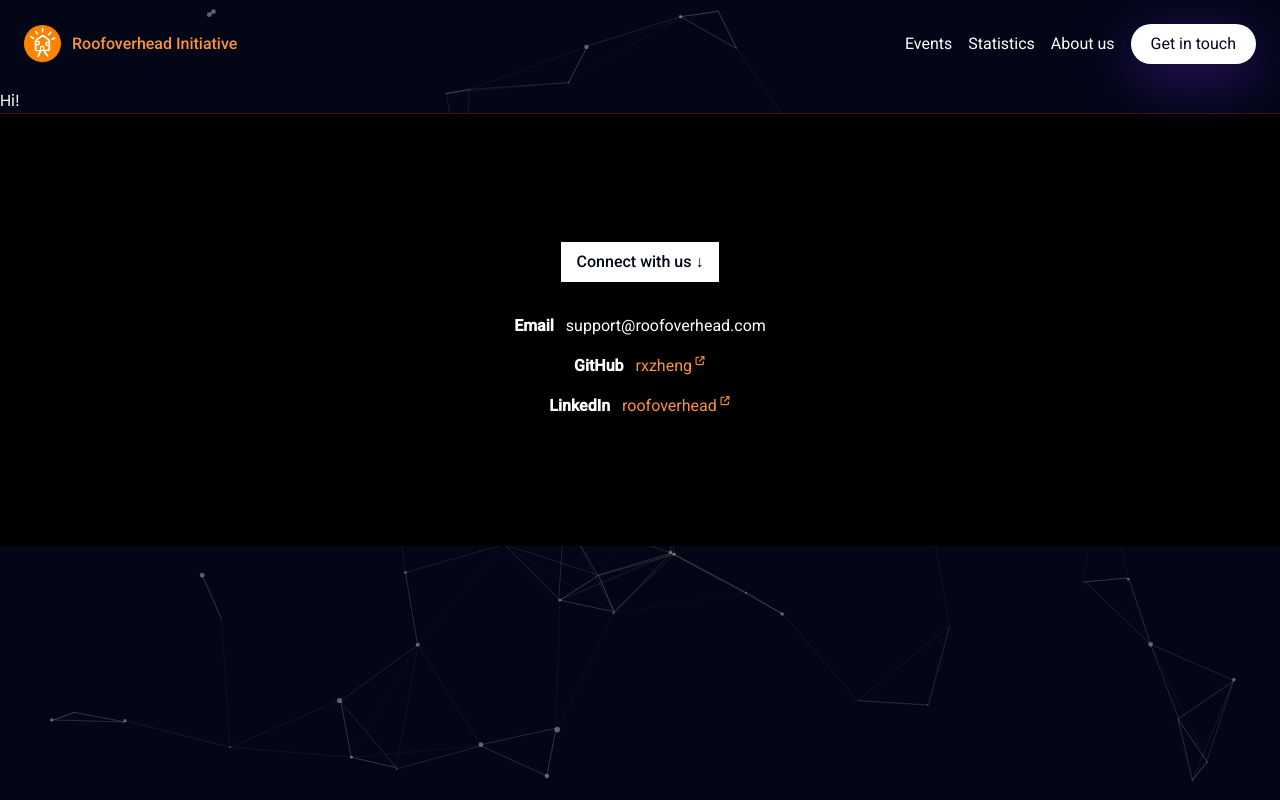
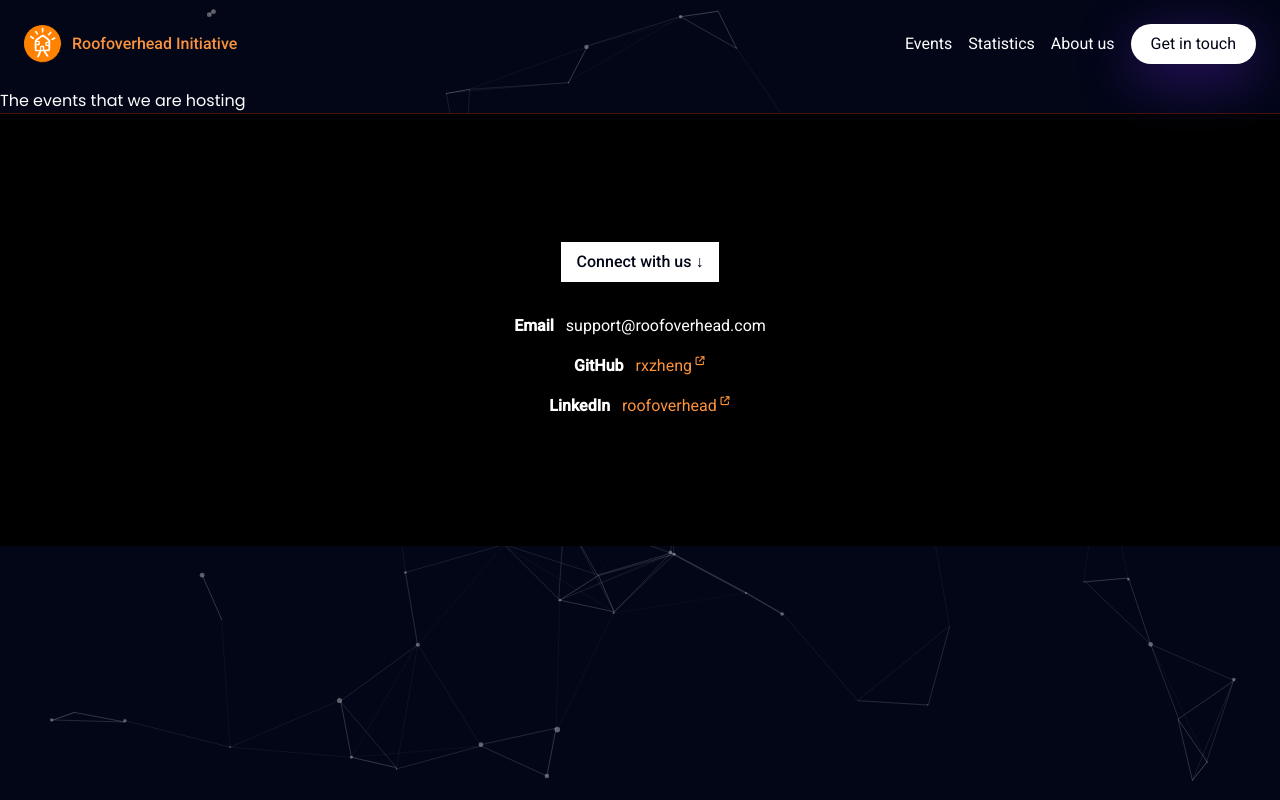
Before and after one commit to rxzheng/roofoverhead, a SvelteKit app: page /events in a window 1280 px wide. Built offline with nearby package versions, Linux system fonts and the light colour scheme.

Commit message:
fixed linking  of +page.svelte
for events statistics and about

```diff
--- a/src/components/Events.svelte
+++ b/src/components/Events.svelte
@@ -1 +1 @@
-<h1> Hi!</h1>
+<h1> The events that we are hosting</h1>
--- a/src/routes/about/+page.svelte
+++ b/src/routes/about/+page.svelte
@@ -2,4 +2,4 @@
     import About from "../../components/About.svelte"
 
 </script>
-<Main/>
+<About/>
--- a/src/routes/events/+page.svelte
+++ b/src/routes/events/+page.svelte
@@ -1 +1,5 @@
-<h1>Hi!</h1>
+<script>
+    import Events from "../../components/Events.svelte"
+
+</script>
+<Events/>
--- a/src/routes/statistics/+page.svelte
+++ b/src/routes/statistics/+page.svelte
@@ -2,4 +2,4 @@
     import Statistics from "../../components/Statistics.svelte"
 
 </script>
-<Main/>
+<Statistics/>
```
